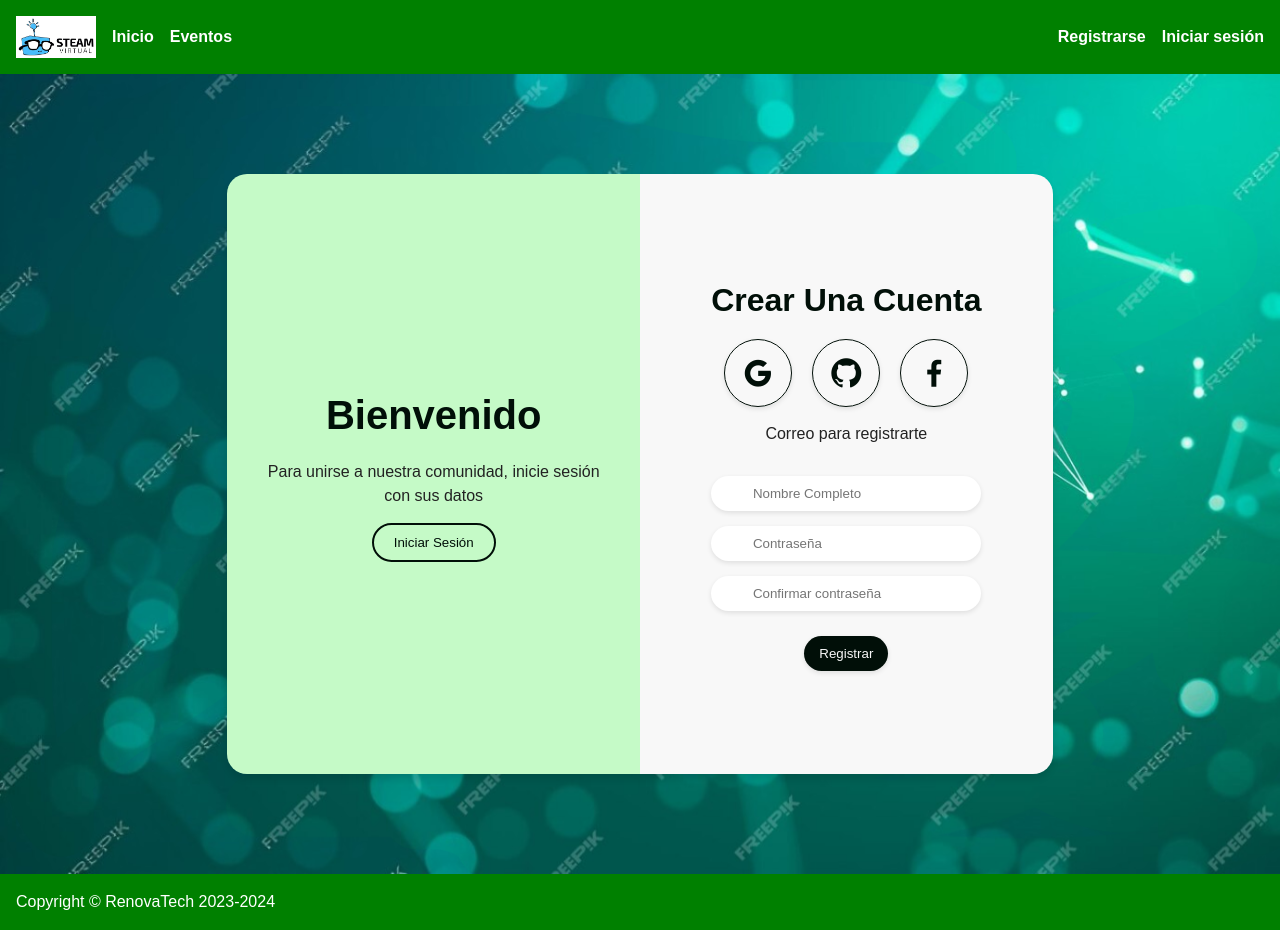
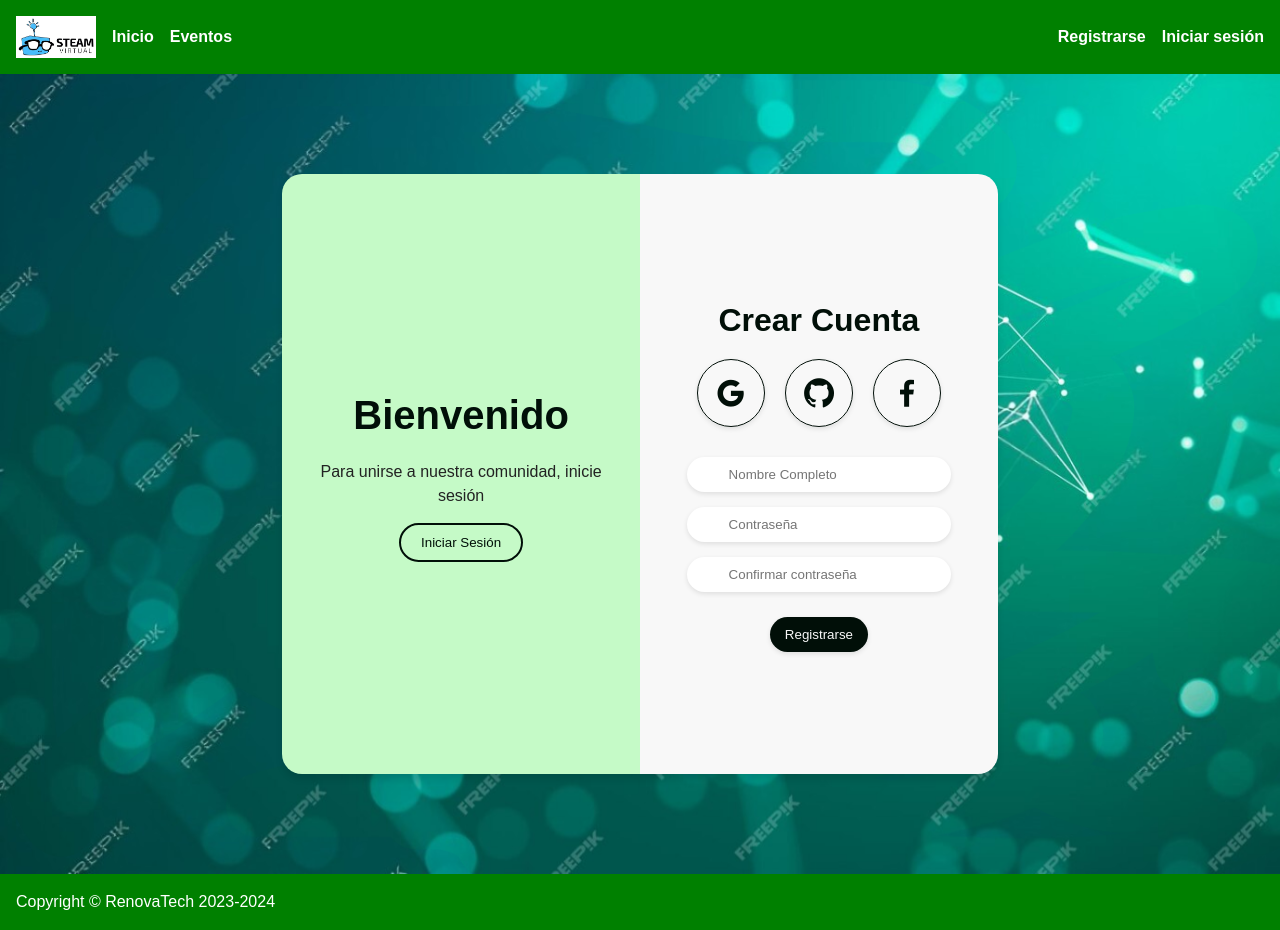
Before and after one commit to EmmaVargas19/Proyecto-Final-TDS, a React (Vite) app in the folder vite-project/: page /register in a window 1280 px wide. Built offline with nearby package versions, Linux system fonts and the light colour scheme; some icons are missing.

Commit message:
mas gramatica

```diff
--- a/vite-project/src/Register.jsx
+++ b/vite-project/src/Register.jsx
@@ -40,7 +40,7 @@
       <div className="information">
         <div className="info-childs">
           <h2>Bienvenido</h2>
-          <p>Para unirse a nuestra comunidad, inicie sesión con sus datos</p>
+          <p>Para unirse a nuestra comunidad, inicie sesión</p>
           <Link to="/login">
           <input type="button" value="Iniciar Sesión" id="sing-in"/>
           </Link>
@@ -48,13 +48,12 @@
      </div>
     <div className="form-information">
         <div className="form-information-childs">
-          <h2>Crear Una Cuenta</h2>
+          <h2>Crear Cuenta</h2>
           <div className="icons">
             <i className='bx bxl-google bx-md'></i>
             <i className='bx bxl-github bx-md' ></i>
             <i className='bx bxl-facebook bx-md'></i>
           </div>
-          <p>Correo para registrarte</p>
           <form className="form" onSubmit={handleSubmit}>
             <label>
               <box-icon name='user' ></box-icon>
@@ -71,7 +70,7 @@
                 <input type="password" placeholder="Confirmar contraseña" value={confirmPassword}
               onInput={(e) => setConfirmPassword(e.target.value)}/>
               </label>
-              <input type="submit" value="Registrar" />
+              <input type="submit" value="Registrarse" />
           </form>
         </div>
       </div>
```
